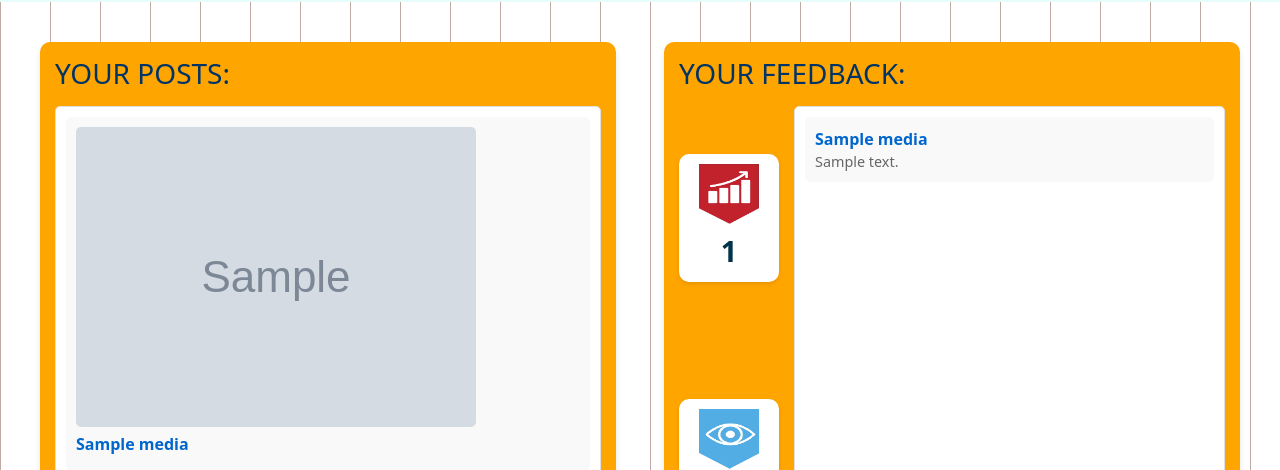
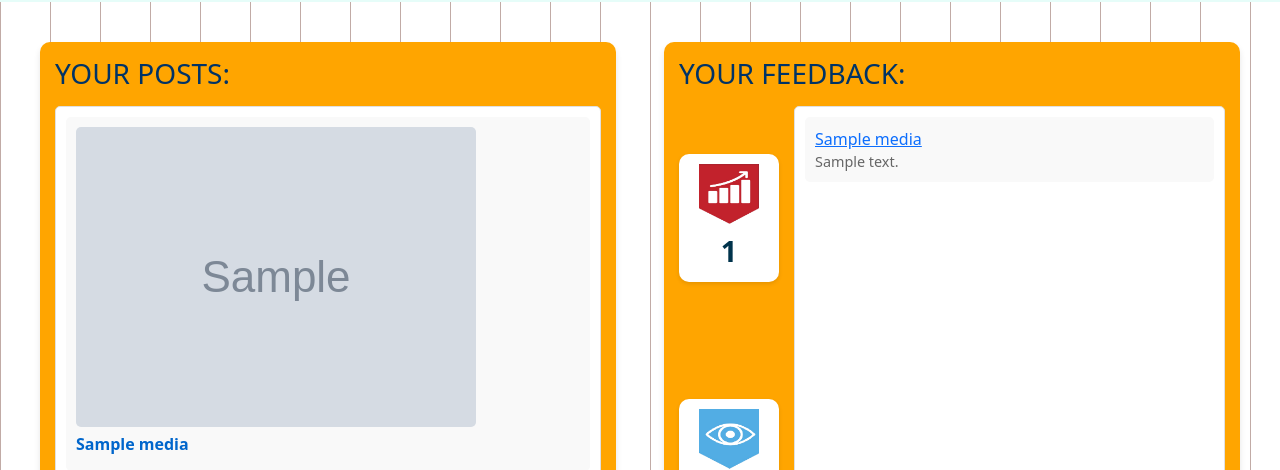
Before and after one commit to admiralorbiter/EngageKC, a Django app: template video_app/templates/video_app/student_detail.html in a window 1280 px wide. Shown: the part 368-838 px from the top of the page. Run offline with Django 5.2, Linux system fonts and the light colour scheme; tables that the repository leaves empty hold one stand-in row (values such as "Sample post"); the template is opened without the code that fills it: values that come from a table or form of the project are taken from there, most other values are stand-ins (such as "Sample title", 1, 10 or a date in 2020); grey boxes marked "Sample" are stand-in pictures; parts of the project's set-up code (start-up, migrations or seed data) failed here and were passed over; some libraries are stand-ins or nearby versions.

```diff
--- a/video_app/templates/video_app/student_detail.html
+++ b/video_app/templates/video_app/student_detail.html
@@ -75,7 +75,7 @@
                     <div class="feedback-list">
                         {% for comment in comments %}
                         <div class="feedback-item">
-                            <p>{{ comment.media.title }}</p>
+                            <a href="{% url 'post_detail' comment.media.id %}" class="feedback-post-title">{{ comment.media.title }}</a>
                             <p class="feedback-comment">{{ comment.text }}</p>
                         </div>
                         {% empty %}
```
